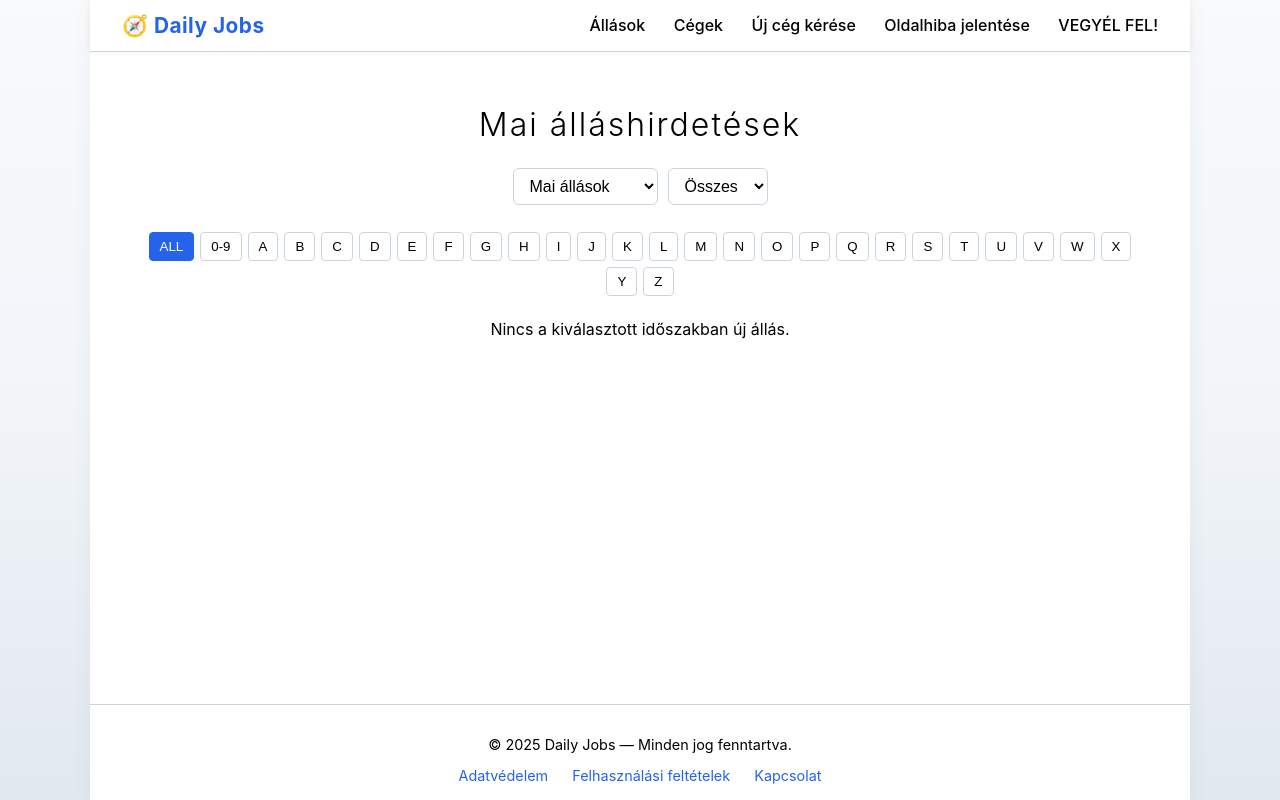
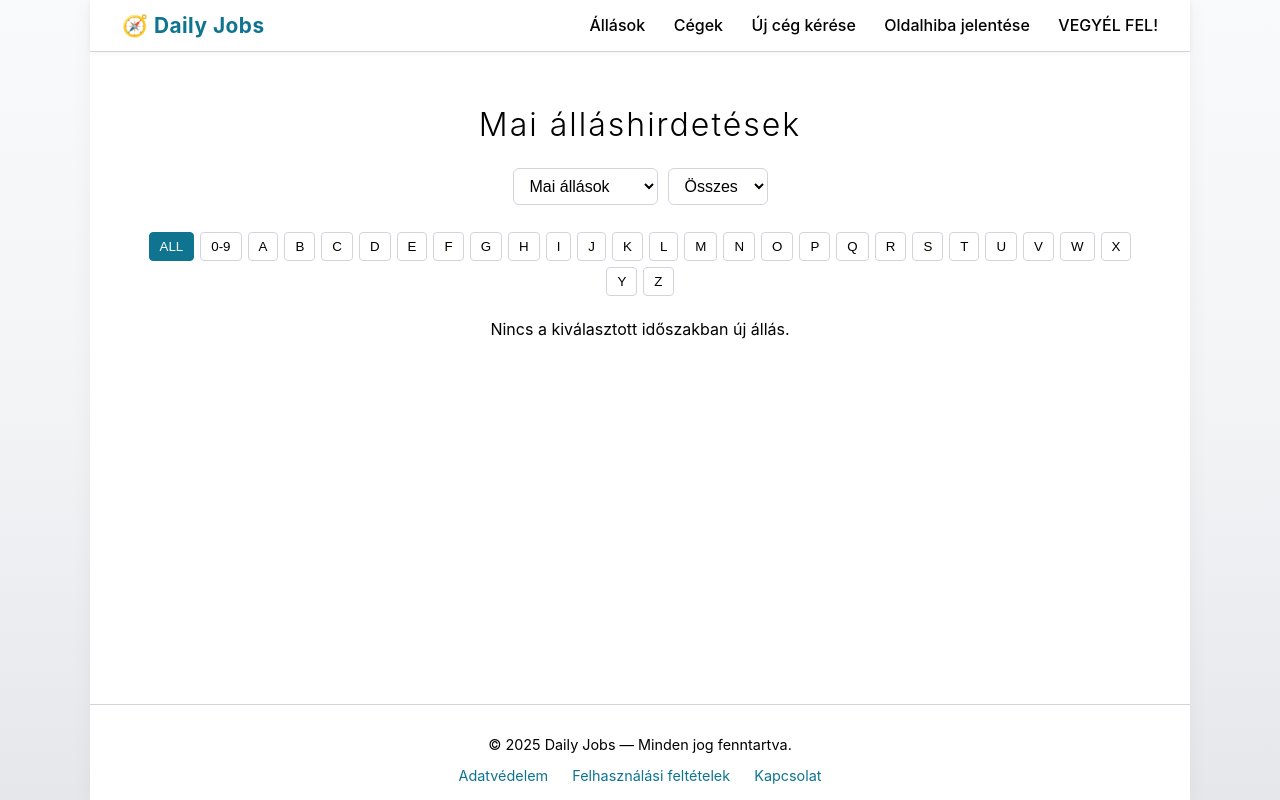
Before and after one commit to enterausername55/dailyjobs-backend, a website: page public/index.html in a window 1280 px wide. Drawn offline with Linux system fonts and the light colour scheme; no server answers.

Commit message:
Add files via upload

```diff
--- a/public/style.css
+++ b/public/style.css
@@ -20,23 +20,28 @@
 }
 */
 :root {
-  --color-bg-main: #f8fafc;
-  --color-bg-mid: #f1f5f9;
-  --color-bg-bottom: #e2e8f0;
+  /* Háttér */
+  --color-bg-main: #f9fafb; /* világos háttér */
+  --color-bg-mid: #f3f4f6;
+  --color-bg-bottom: #e5e7eb;
 
-  --color-primary: #2563eb;
-  --color-primary-light: #3b82f6;
-  --color-primary-hover: #1e40af;
-  --color-primary-bg: #eff6ff;
+  /* Fő téma (kékes-türkiz) */
+  --color-primary: #0e7490; /* fő kékeszöld (kb. teal-600) */
+  --color-primary-light: #06b6d4; /* világosabb (cyan-500) */
+  --color-primary-hover: #147287ff; /* sötétebb teal */
+  --color-primary-bg: #ecfeff; /* halvány kékes háttér (hover highlight) */
 
-  --color-text: #1e293b;
-  --color-text-muted: #475569;
-  --color-text-dark: #0f172a;
+  /* Szöveg */
+  --color-text: #1f2937; /* általános szürke */
+  --color-text-muted: #4b5563; /* halványabb szöveg */
+  --color-text-dark: #0f172a; /* címek, erősebb szöveg */
 
-  --color-border: #cbd5e1;
-  --color-border-light: #e2e8f0;
-  --color-shadow: rgba(37, 99, 235, 0.25);
+  /* Elválasztó / árnyék */
+  --color-border: #d1d5db;
+  --color-border-light: #e5e7eb;
+  --color-shadow: rgba(13, 94, 90, 0.25);
 
+  /* Fehér */
   --color-white: #ffffff;
 }
 
```
